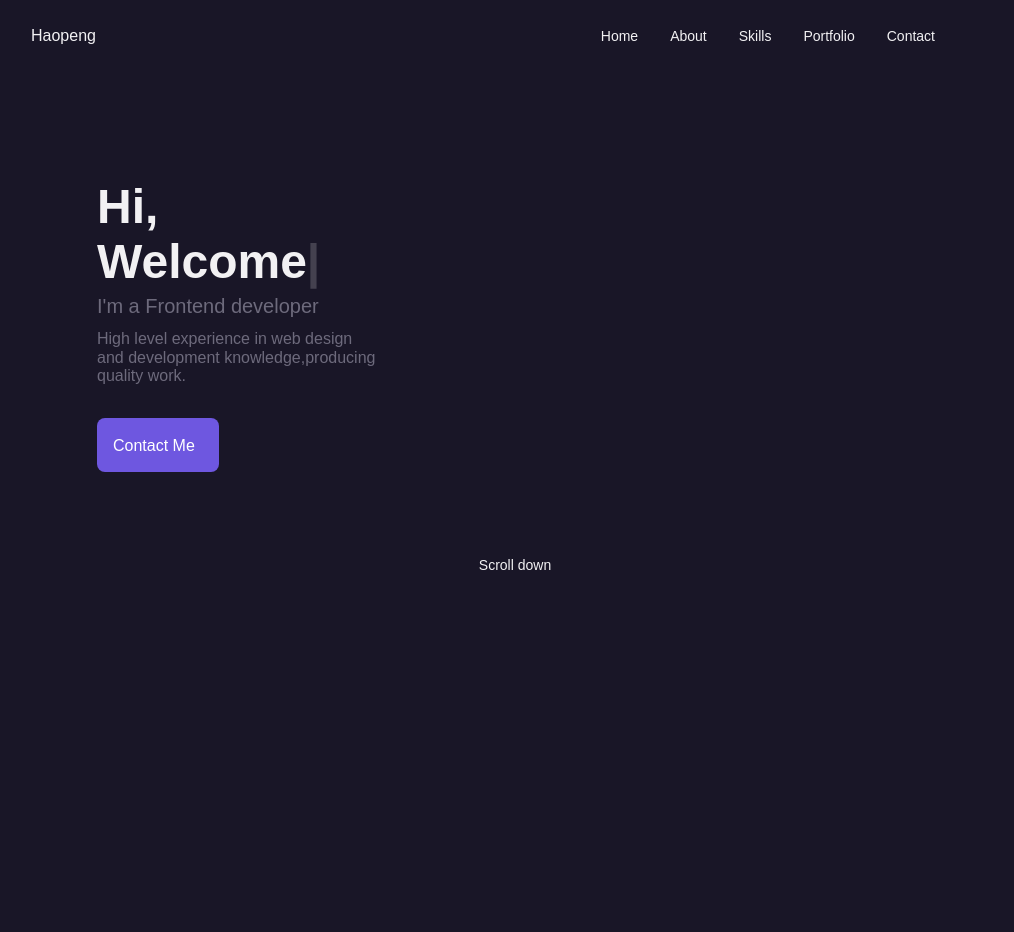
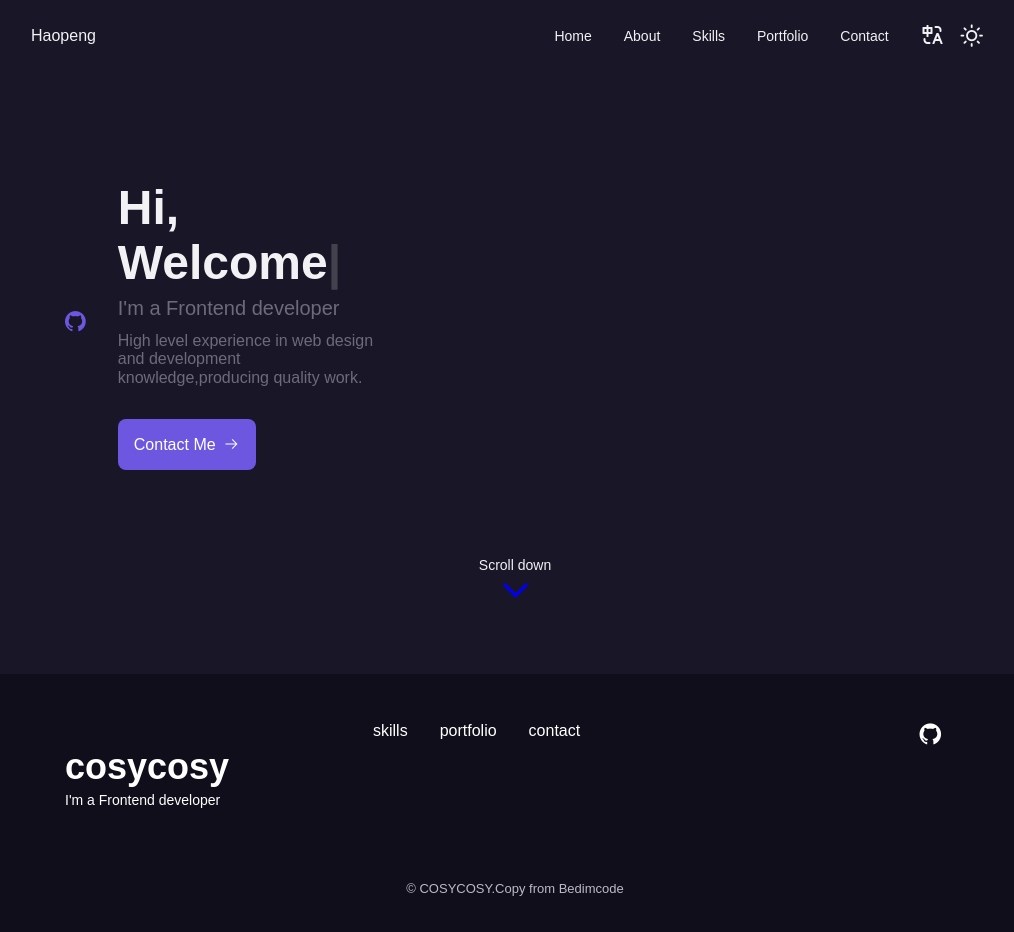
Before and after one commit to Haopeng138/my-portofolio, a Vue app: page / in a window 1280 px wide. Shown: the top 932 px of the page, without its empty margins (125-1139 px from the left). Before the commit the page ends 800 px from the top, so only its background shows below. Built offline with nearby package versions, Linux system fonts and the light colour scheme.

Commit message:
Fix: css icon

```diff
--- a/src/App.vue
+++ b/src/App.vue
@@ -1,6 +1,7 @@
 <script setup>
 import AppNav from './components/AppNav.vue'
-import AppHome from './components/AppHome.vue';
+import AppHome from './components/AppHome.vue'
+import AppFooter from './components/AppFooter.vue'
 </script>
 
 <template>
@@ -10,6 +11,7 @@
   <main class="main">
     <AppHome></AppHome>
   </main>
+    <AppFooter></AppFooter>
 </template>
 
 <style lang="scss">
--- /dev/null
+++ b/src/components/AppFooter.vue
@@ -0,0 +1,122 @@
+<template>
+  <footer class="footer">
+    <div class="footer__bg">
+      <div class="footer__container container grid">
+        <div>
+          <h1 class="footer__title">cosycosy</h1>
+          <span class="footer__subtitle" >{{ $t('home__subtitle') }}</span>
+        </div>
+
+        <ul class="footer__links">
+          <li>
+            <a href="#skills" class="footer__link" >{{ $t('skills') }}</a>
+          </li>
+          <li>
+            <a href="#portfolio" class="footer__link" >{{ $t('portfolio') }}</a>
+          </li>
+          <li>
+            <a href="#contact" class="footer__link" >{{ $t('contact') }}</a>
+          </li>
+        </ul>
+
+        <div class="footer__socials">
+          <a href="https://github.com/Haopeng138" target="_blank">
+            <i class="alicon alicon-github footer__social"></i>
+          </a>
+        </div>
+      </div>
+
+      <p class="footer__copy">
+        &#169; COSYCOSY.Copy from
+        <a class="footer__copy" href="https://www.youtube.com/c/Bedimcode"
+          target="_blank">Bedimcode</a>
+      </p>
+    </div>
+  </footer>
+</template>
+
+<style lang="scss" scoped>
+.footer {
+  padding-top: 2rem;
+  &__container {
+    row-gap: 3.5rem;
+    @include min-screen(568px) {
+      grid-template-columns: repeat(2, 1fr);
+    }
+    @include min-screen(768px) {
+      grid-template-columns: repeat(3, 1fr);
+      padding: 0 1rem;
+    }
+    @include min-screen(1024px) {
+      padding: 0;
+    }
+  }
+
+  &__bg {
+    background-color: var(--first-color-second);
+    padding: 2rem 0 3rem;
+    @include min-screen(768px) {
+      padding: 3rem 0 3.5rem;
+    }
+  }
+
+  &__title {
+    font-size: var(--h1-font-size);
+    margin-bottom: var(--mb-0-25);
+  }
+
+  &__subtitle {
+    font-size: var(--small-font-size);
+  }
+
+  &__links {
+    display: flex;
+    flex-direction: column;
+    row-gap: 1.5rem;
+    @include min-screen(768px) {
+      flex-direction: row;
+      column-gap: 2rem;
+    }
+  }
+
+  &__link:hover {
+    color: var(--first-color-lighter);
+  }
+
+  &__social {
+    font-size: 1.35rem;
+    margin-right: var(--mb-1-5);
+    @include min-screen(768px) {
+      justify-self: flex-end;
+    }
+  }
+  &__socials {
+    @include min-screen(768px) {
+      justify-self: flex-end;
+    }
+
+  }
+
+  &__social:hover {
+    color: var(--first-color-lighter);
+  }
+
+  &__copy {
+    font-size: var(--smaller-font-size);
+    text-align: center;
+    color: var(--text-color-light);
+    margin-top: var(--mb-3);
+    @include min-screen(768px) {
+      margin-top: 4.5rem;
+    }
+  }
+
+  &__title,
+  &__subtitle,
+  &__link,
+  &__social {
+    color: #fff;
+    fill: #fff;
+  }
+}
+</style>
--- a/src/components/AppHome.vue
+++ b/src/components/AppHome.vue
@@ -3,10 +3,7 @@
       <div class="home__container container grid">
         <div class="home__content grid">
           <div class="home__social">
-            <a href="https://gitee.com/fangchenjia" target="_blank">
-              <i class="alicon alicon-gitee home__icon"></i>
-            </a>
-            <a href="http://github.com/fangchenjia" target="_blank">
+            <a href="https://github.com/Haopeng138" target="_blank">
               <i class="alicon alicon-github home__icon"></i>
             </a>
           </div>
--- a/src/main.js
+++ b/src/main.js
@@ -2,5 +2,5 @@
 import 'normalize.css'
 import { createApp } from 'vue'
 import App from './App.vue'
-
+import './styles/icon/iconfont.css'
 createApp(App).use(i18n).mount('#app')
```
